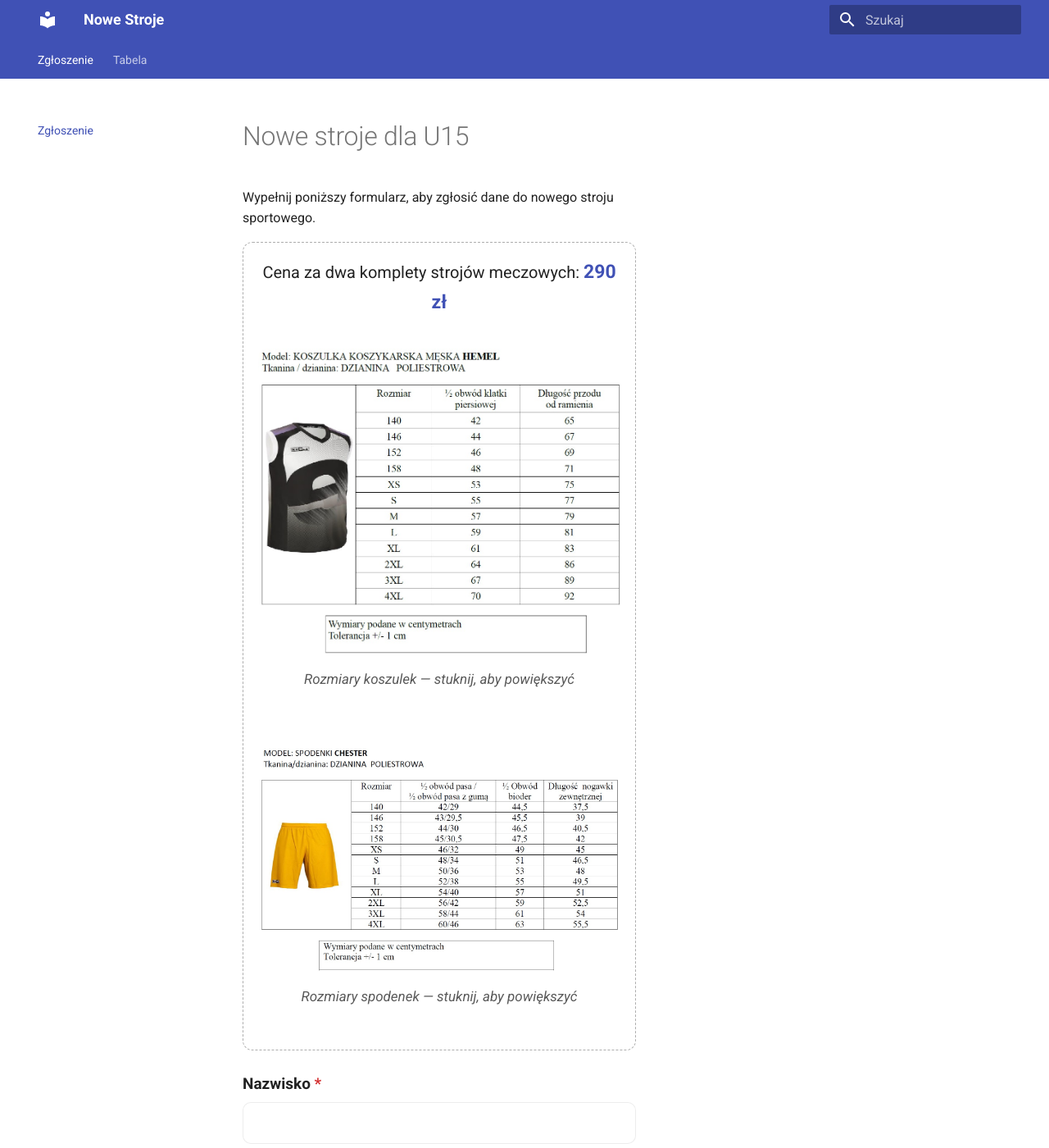
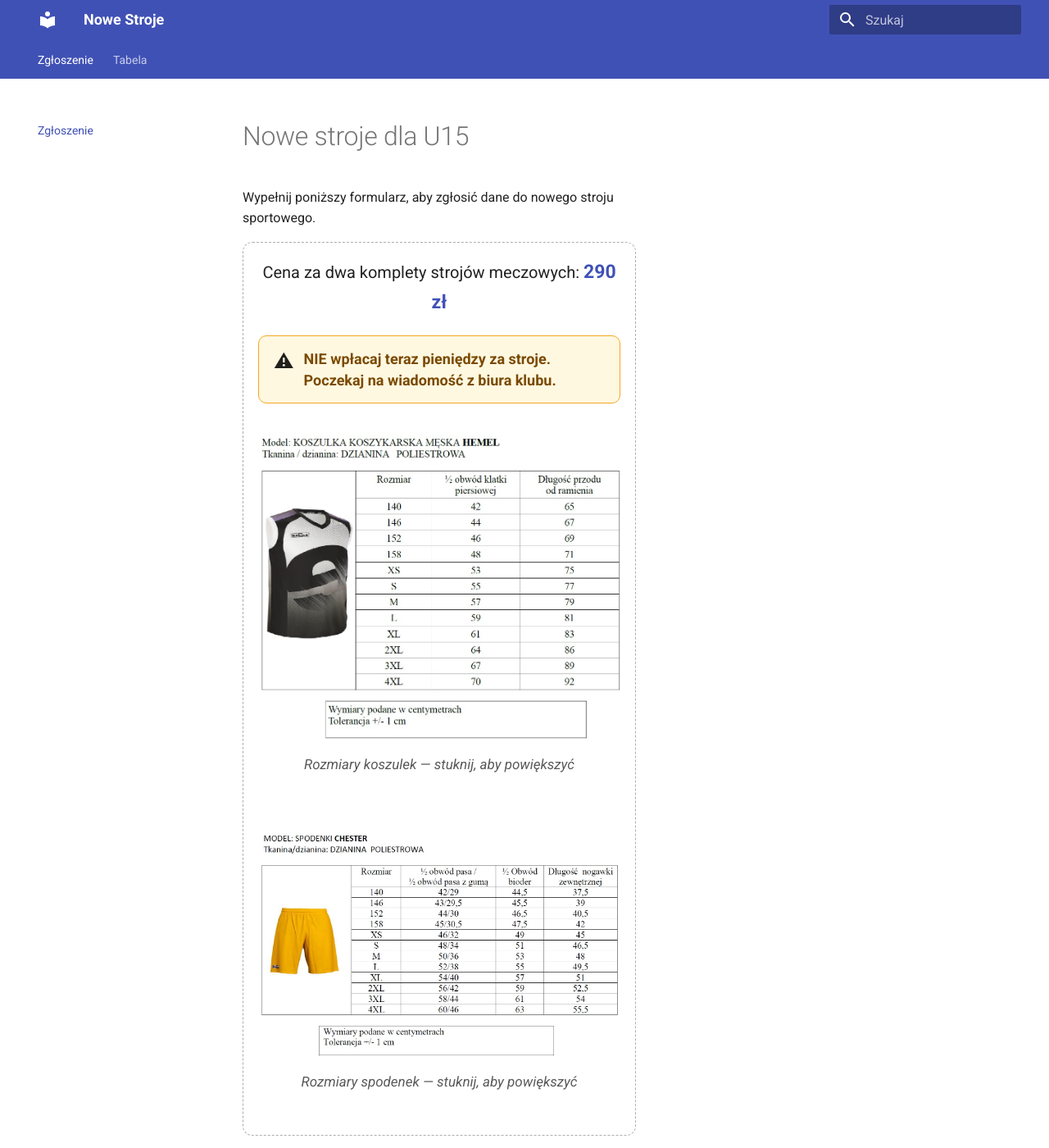
Before and after one commit to piotrlew-creator/nowe-stroje, an MkDocs documentation site: the page built from docs/index.md, in a window 1280 px wide and 1400 px high. Shown: the whole window at 82% size. Built offline with MkDocs 1.6.1 and Material for MkDocs 9.7.7, drawn with Linux system fonts in a browser that asks for light colours.

Commit message:
Dodaj warning box o niewplacaniu pieniedzy

```diff
--- a/docs/css/extra.css
+++ b/docs/css/extra.css
@@ -119,6 +119,33 @@
 .rozmiarowka-cena strong {
   color: var(--md-primary-fg-color, #3f51b5);
   font-size: 1.15rem;
+}
+
+.ostrzezenie {
+  display: flex;
+  align-items: flex-start;
+  gap: 0.6rem;
+  width: 100%;
+  box-sizing: border-box;
+  padding: 0.75rem 0.9rem;
+  background: #fff8e1;
+  border: 1.5px solid #f5a623;
+  border-radius: 10px;
+  text-align: left;
+}
+
+.ostrzezenie-ikona {
+  font-size: 1.2rem;
+  line-height: 1.4;
+  flex: none;
+}
+
+.ostrzezenie-tekst {
+  margin: 0;
+  font-size: 0.9rem;
+  font-weight: 600;
+  color: #7a4a00;
+  line-height: 1.4;
 }
 
 .rozmiarowka-figura {
--- a/docs/index.md
+++ b/docs/index.md
@@ -4,6 +4,11 @@ Wypełnij poniższy formularz, aby zgłosić dane do nowego stroju sportowego.
 
 <div class="rozmiarowka-blok">
   <p class="rozmiarowka-cena">Cena za dwa komplety strojów meczowych: <strong>290 zł</strong></p>
+
+  <div class="ostrzezenie">
+    <span class="ostrzezenie-ikona">⚠</span>
+    <p class="ostrzezenie-tekst">NIE wpłacaj teraz pieniędzy za stroje. Poczekaj na wiadomość z biura klubu.</p>
+  </div>
 
   <figure class="rozmiarowka-figura">
     <img class="rozmiarowka-miniatura" data-lightbox src="img/rozmiarowka-koszulki.jpg" alt="Rozmiary koszulek">
```
